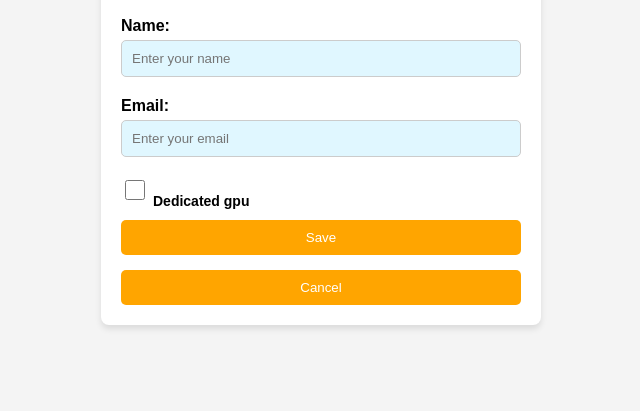
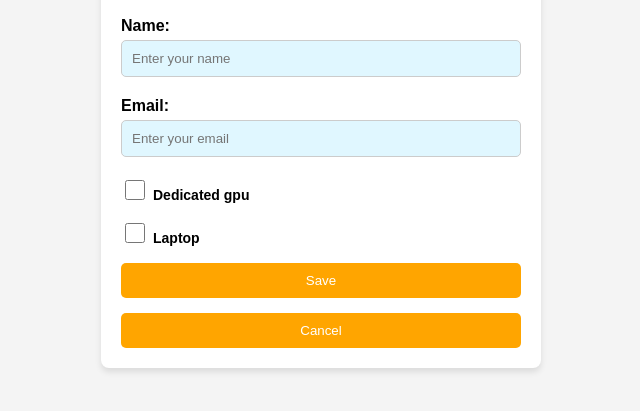
Before and after one commit to Al3xrunner/Test2, a plain HTML site: page form.html in a window 1280 px wide. Shown: the part 139-550 px from the top of the page, without its empty margins (319-959 px from the left). Drawn offline with Linux system fonts and the light colour scheme.

Commit message:
Updated Task4

```diff
--- a/form.html
+++ b/form.html
@@ -20,6 +20,10 @@
                 <input type="checkbox" id="ded_gpu" name="ded_gpu" value="GPU">
                 <label for="ded_gpu">Dedicated gpu</label>
             </div>
+            <div class="check-box">
+                <input type="checkbox" id="is_laptop" name="is_laptop" value="laptop">
+                <label for="is_laptop">Laptop</label>
+            </div>
 
             <div class="form-buttons">
                 <button type="submit" class="save-btn">Save</button>
--- a/styles4.css
+++ b/styles4.css
@@ -51,7 +51,6 @@ form input{
 .check-box {
     display: flex;
     flex-direction: row;
-    align-items: center;
     gap: 5px;
 }
 
```
